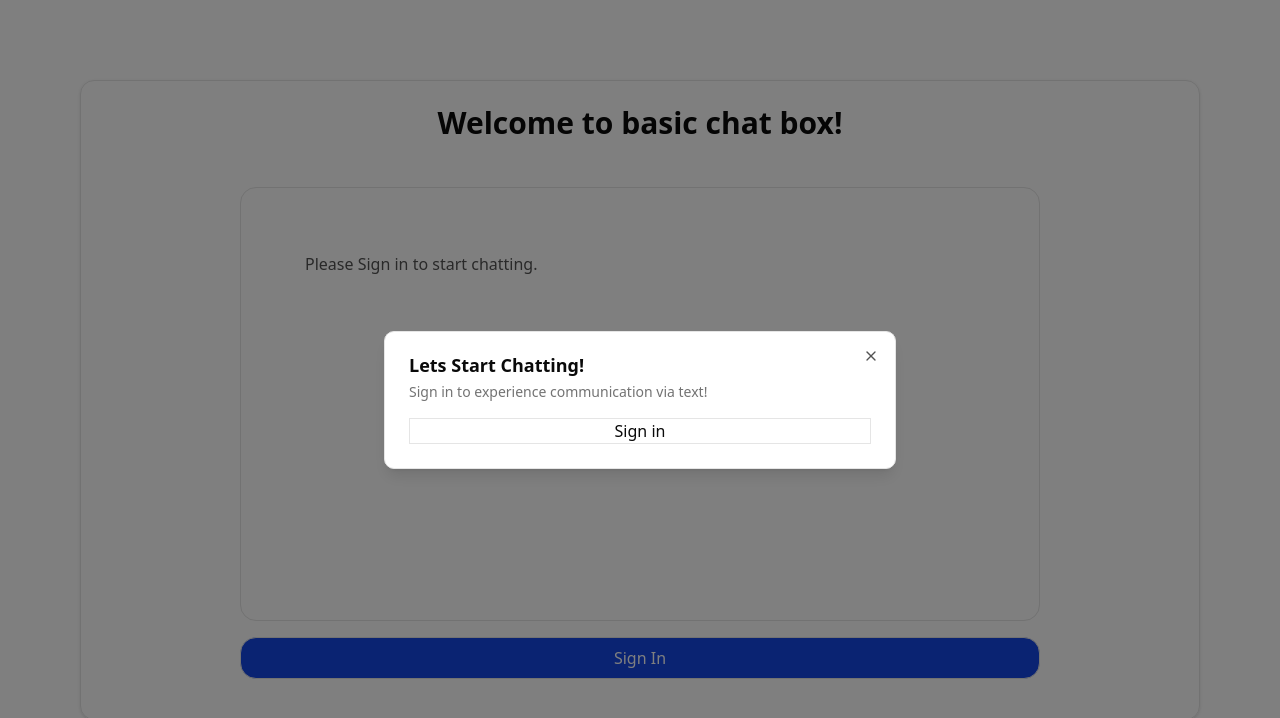
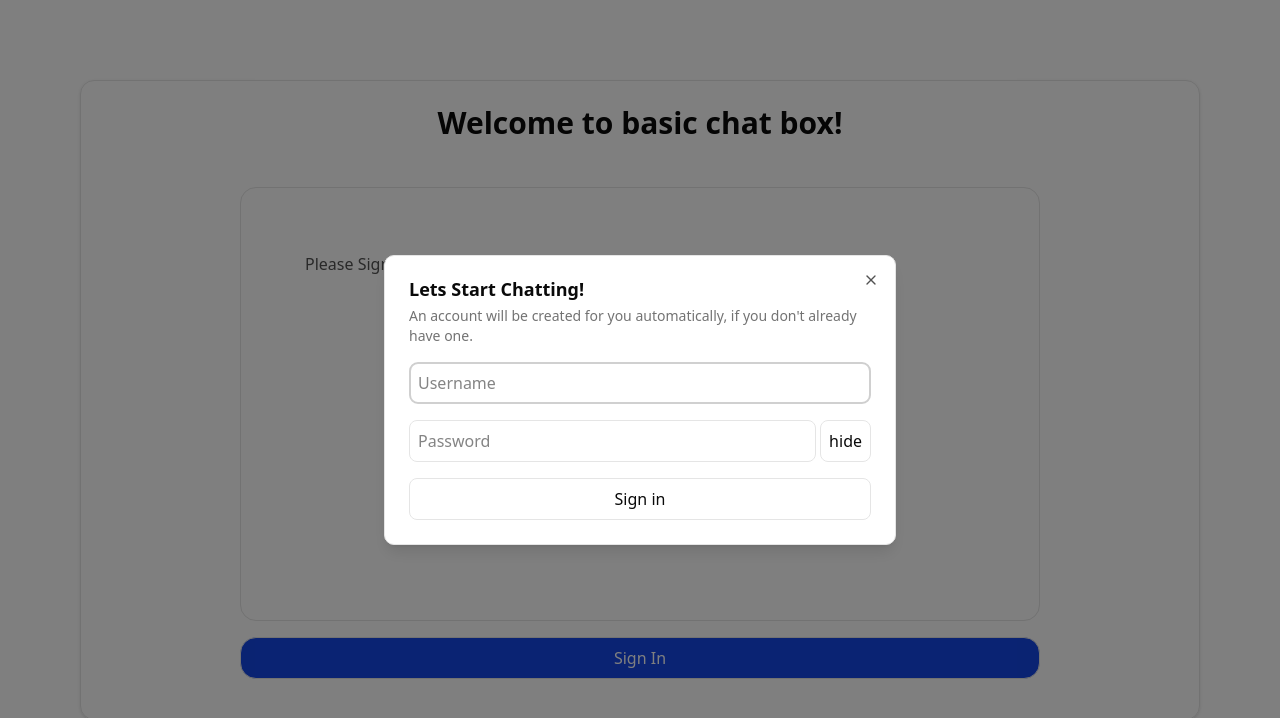
Before and after one commit to cejaybouck-tech/chat-box-client-react, a React (Vite) app: page / in a window 1280 px wide. Both pictures are taken after a click on the button "Sign In". Shown: the top 718 px of the page. Built offline with nearby package versions, Linux system fonts and the light colour scheme.

Commit message:
add signin inputs - add username username input - add password password input

```diff
--- a/src/components/chat-box/connections/ConnectionHandler.tsx
+++ b/src/components/chat-box/connections/ConnectionHandler.tsx
@@ -19,15 +19,20 @@ function ConnectionHandler() {
       /* save WebSocket to our state for components to access */
       dispatch({ type: "INITIALIZE_SOCKET", payload: ws } as ChatStateAction);
 
-      /* on open update who is online */
       ws.onopen = () => {
-        //send authentication here
-        //ws?.send
+        /* create authentication message */
+        const authMessage = JSON.stringify({
+          type: "authenticate",
+          username: chatState.credentials.username,
+          password: chatState.credentials.password,
+        });
+
+        /* send authentication message */
+        ws?.send(authMessage);
         dispatch({
           type: "UPDATE_IS_LOADING",
           payload: false,
         } as ChatStateAction);
-        //todo: update state with connected chatters
       };
 
       /* update chat box or who is online on message from server */
--- a/src/components/chat-box/connections/SignIn.tsx
+++ b/src/components/chat-box/connections/SignIn.tsx
@@ -7,15 +7,21 @@ import {
   DialogTrigger,
 } from "@/components/ui/dialog";
 
-import type { MouseEventHandler } from "react";
-import { useChatState } from "../ChatContextProvider";
+import { useState, type ChangeEvent, type MouseEventHandler } from "react";
+import {
+  useChatDispatch,
+  useChatState,
+  type ChatStateAction,
+} from "../ChatContextProvider";
 
 function SignIn({
   handleSignIn,
 }: {
   handleSignIn: MouseEventHandler<HTMLButtonElement>;
 }) {
-  const { error } = useChatState();
+  const { error, credentials } = useChatState();
+  const dispatch = useChatDispatch();
+  const [showPassword, setShowPassword] = useState<boolean>(false);
 
   return (
     <div className="flex flex-col">
@@ -27,11 +33,56 @@ function SignIn({
           <DialogHeader>
             <DialogTitle>Lets Start Chatting!</DialogTitle>
             <DialogDescription>
-              Sign in to experience communication via text!
+              An account will be created for you automatically, if you don't
+              already have one.
             </DialogDescription>
           </DialogHeader>
+          <label htmlFor="username" className="pl-1 hidden">
+            Username
+          </label>
+          <input
+            type="text"
+            name="username"
+            className="border p-2 rounded-md"
+            placeholder="Username"
+            onChange={(e: ChangeEvent) => {
+              const { value } = e.currentTarget as HTMLInputElement;
+              dispatch({
+                type: "UPDATE_CREDENTIALS",
+                payload: { username: value, password: credentials.password },
+              } as ChatStateAction);
+            }}
+            value={credentials.username}
+          />
+          <div className="flex w-full gap-x-1">
+            <label htmlFor="password" className="pl-1 hidden">
+              Password
+            </label>
+            <input
+              type={showPassword ? "text" : "password"}
+              name="password"
+              className="border p-2 rounded-md w-full"
+              placeholder="Password"
+              onChange={(e: ChangeEvent) => {
+                const { value } = e.currentTarget as HTMLInputElement;
+                dispatch({
+                  type: "UPDATE_CREDENTIALS",
+                  payload: { username: credentials.username, password: value },
+                } as ChatStateAction);
+              }}
+              value={credentials.password}
+            />
+            <button
+              onClick={() => {
+                setShowPassword(!showPassword);
+              }}
+              className={"p-2 border hover:bg-neutral-200 rounded-md"}
+            >
+              {showPassword ? "show" : "hide"}
+            </button>
+          </div>
           <button
-            className={"px-2 border hover:bg-neutral-200"}
+            className={"p-2 border hover:bg-neutral-200 rounded-md"}
             onClick={handleSignIn}
           >
             Sign in
```
